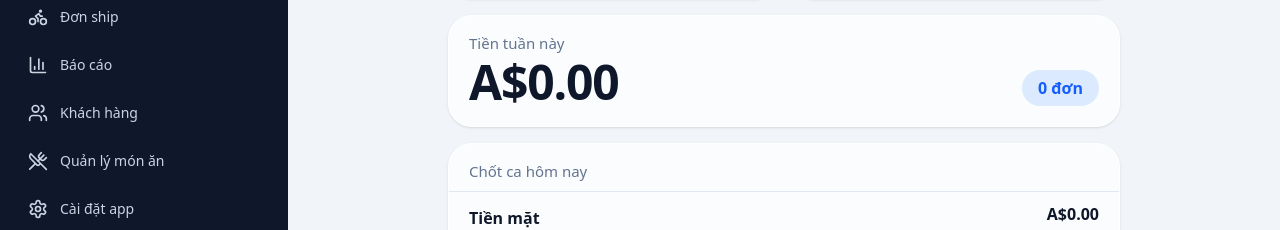
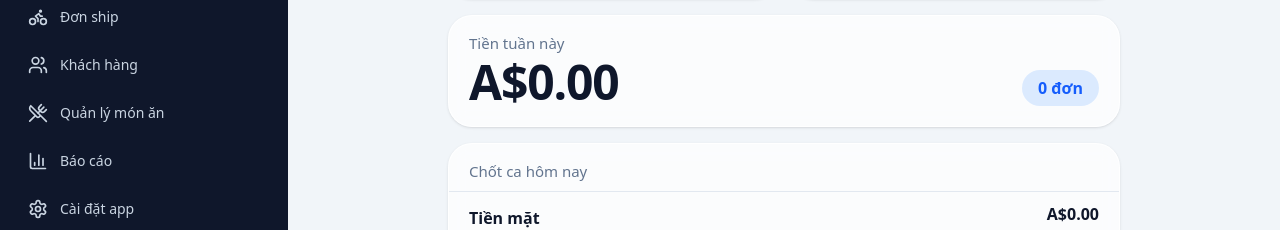
Before and after one commit to yameshop95-png/Restaurant-app, a React (Vite) app: page / in a window 1280 px wide. Shown: the part 282-512 px from the top of the page. Built offline with nearby package versions, Linux system fonts and the light colour scheme.

Commit message:
Move Báo cáo tab down, next to Cài đặt app
Co-Authored-By: Claude Opus 5.5 <noreply@anthropic.com>
Claude-Session: https://claude.ai/code/session_015zgVqAUZb37J1AzwijkmJG

```diff
--- a/src/components/navigation.js
+++ b/src/components/navigation.js
@@ -6,8 +6,8 @@ export const NAV_ITEMS = [
   // Đơn hàng: 2 tab con Đến lấy / Giao hàng, nên đếm tất cả đơn chờ
   { id: 'orders', label: 'Đơn hàng', icon: ClipboardList, badgeKey: 'pendingAll' },
   { id: 'delivery', label: 'Đơn ship', icon: Bike, badgeKey: 'pendingDelivery' },
-  { id: 'report', label: 'Báo cáo', icon: ChartColumn },
   { id: 'customers', label: 'Khách hàng', icon: Users },
   { id: 'menu', label: 'Quản lý món ăn', icon: UtensilsCrossed },
+  { id: 'report', label: 'Báo cáo', icon: ChartColumn },
   { id: 'settings', label: 'Cài đặt app', icon: Settings },
 ];
```
